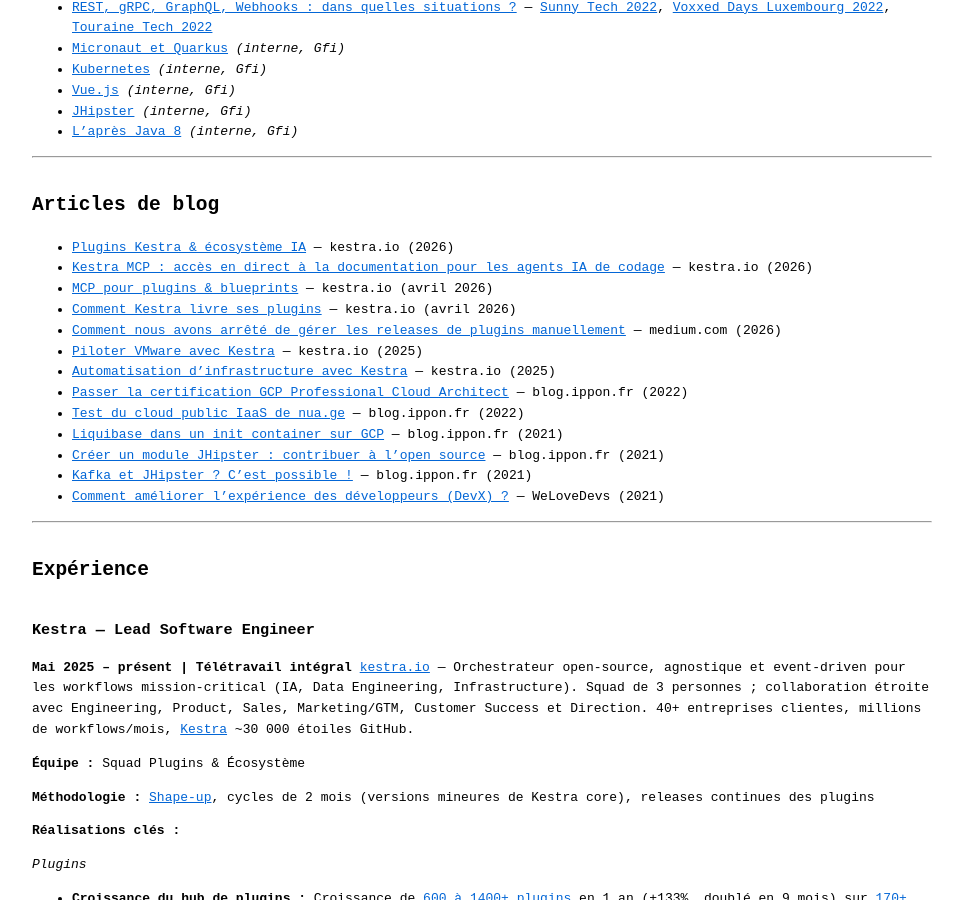
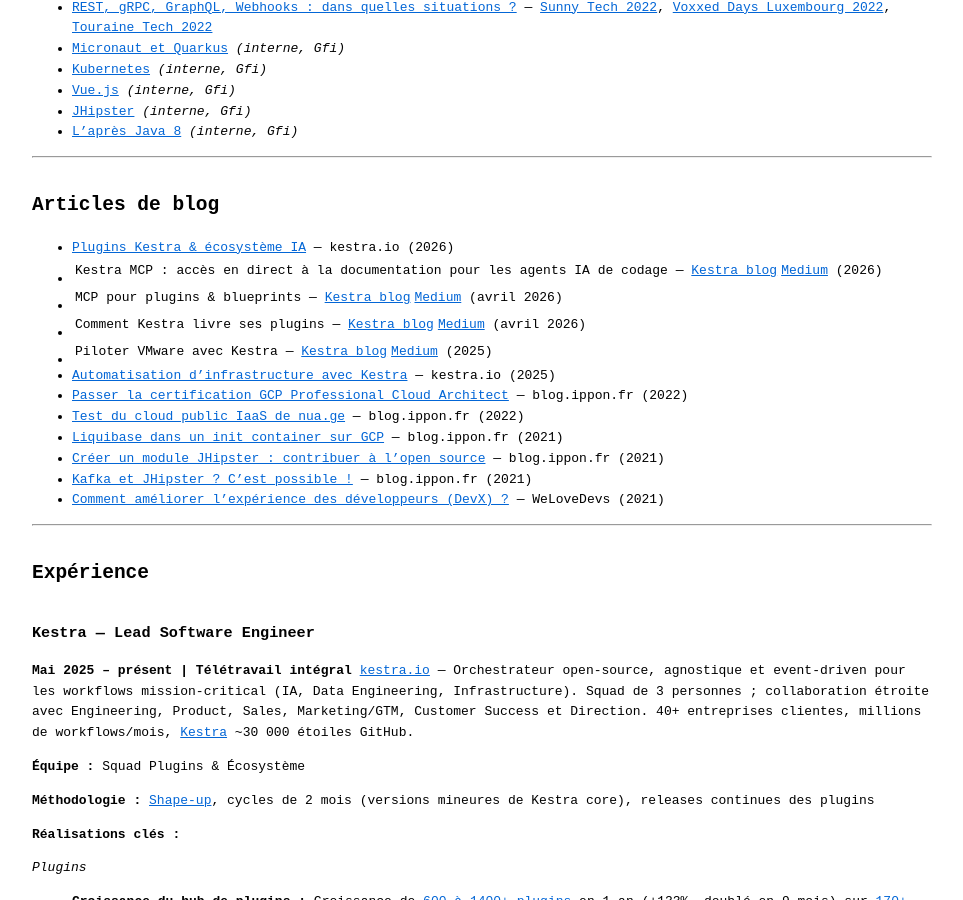
Before and after one commit to fdelbrayelle/fdelbrayelle.github.io, a Jekyll site: the page built from fr/cv.md, in a window 1280 px wide and 900 px high, scrolled down 977 px. Shown: the whole window, without its empty margins (158-1121 px from the left). Built offline with Jekyll 4.4.1, drawn with Linux system fonts in a browser that asks for light colours.

Commit message:
feat(cv): add Medium links for blog posts and merge How Kestra ships plugins entries
Add Medium cross-post links (Kestra blog | Medium format) for MCP for plugins & blueprints, Control VMware with Kestra, Kestra MCP Live Docs, and How Kestra ships plugins. Remove separate medium.com entry for the latter (was the Medium mirror of the same article).

```diff
--- a/_config.yml
+++ b/_config.yml
@@ -94,11 +94,10 @@
   <strong>Blog posts I have written:</strong>
 
   - [Kestra Plugins & AI Ecosystem](https://kestra.io/blogs/kestra-plugins-ai-ecosystem) — kestra.io (2026)
-  - [Kestra MCP: Live Documentation Access for AI Coding Agents](https://kestra.io/blogs/kestra-mcp-docs) — kestra.io (2026)
-  - [MCP for plugins & blueprints](https://kestra.io/blogs/2026-04-30-kestra-mcp-plugins-blueprints) — kestra.io (April 2026)
-  - [How Kestra ships plugins](https://kestra.io/blogs/2026-04-27-how-kestra-ships-plugins) — kestra.io (April 2026)
-  - [How we stopped managing plugin releases by hand](https://medium.com/kestra-engineering/how-we-stopped-managing-plugin-releases-by-hand-bce0ad23a43a) — medium.com (2026)
-  - [Control VMware with Kestra](https://kestra.io/blogs/control-vmware-with-kestra) — kestra.io (2025)
+  - Kestra MCP: Live Documentation Access for AI Coding Agents — [Kestra blog](https://kestra.io/blogs/kestra-mcp-docs) | [Medium](https://medium.com/kestra-engineering/kestra-mcp-live-documentation-access-for-ai-coding-agents-f355105eaed2) (2026)
+  - MCP for plugins & blueprints — [Kestra blog](https://kestra.io/blogs/2026-04-30-kestra-mcp-plugins-blueprints) | [Medium](https://medium.com/kestra-engineering/kestra-mcp-a-live-plugin-and-blueprint-catalog-for-ai-coding-agents-4afdc7e77e1f) (April 2026)
+  - How Kestra ships plugins — [Kestra blog](https://kestra.io/blogs/2026-04-27-how-kestra-ships-plugins) | [Medium](https://medium.com/kestra-engineering/how-we-stopped-managing-plugin-releases-by-hand-bce0ad23a43a) (April 2026)
+  - Control VMware with Kestra — [Kestra blog](https://kestra.io/blogs/control-vmware-with-kestra) | [Medium](https://medium.com/kestra-engineering/orchestrate-vmware-without-the-legacy-automation-layer-e3acbd13caa0) (2025)
   - [Infrastructure automation with Kestra](https://kestra.io/blogs/infra-automation) — kestra.io (2025)
   - [GCP Professional Cloud Architect certification](https://blog.ippon.fr/2022/08/03/gcp-professional-cloud-architect/) — blog.ippon.fr (2022)
   - [Testing the nua.ge IaaS public cloud](https://blog.ippon.fr/2022/02/25/test-du-cloud-public-iaas-de-nua-ge/) — blog.ippon.fr (2022)
--- a/fr/cv.md
+++ b/fr/cv.md
@@ -55,11 +55,10 @@
 ## Articles de blog
 
 - [Plugins Kestra & écosystème IA](https://kestra.io/blogs/kestra-plugins-ai-ecosystem) — kestra.io (2026)
-- [Kestra MCP : accès en direct à la documentation pour les agents IA de codage](https://kestra.io/blogs/kestra-mcp-docs) — kestra.io (2026)
-- [MCP pour plugins & blueprints](https://kestra.io/blogs/2026-04-30-kestra-mcp-plugins-blueprints) — kestra.io (avril 2026)
-- [Comment Kestra livre ses plugins](https://kestra.io/blogs/2026-04-27-how-kestra-ships-plugins) — kestra.io (avril 2026)
-- [Comment nous avons arrêté de gérer les releases de plugins manuellement](https://medium.com/kestra-engineering/how-we-stopped-managing-plugin-releases-by-hand-bce0ad23a43a) — medium.com (2026)
-- [Piloter VMware avec Kestra](https://kestra.io/blogs/control-vmware-with-kestra) — kestra.io (2025)
+- Kestra MCP : accès en direct à la documentation pour les agents IA de codage — [Kestra blog](https://kestra.io/blogs/kestra-mcp-docs) | [Medium](https://medium.com/kestra-engineering/kestra-mcp-live-documentation-access-for-ai-coding-agents-f355105eaed2) (2026)
+- MCP pour plugins & blueprints — [Kestra blog](https://kestra.io/blogs/2026-04-30-kestra-mcp-plugins-blueprints) | [Medium](https://medium.com/kestra-engineering/kestra-mcp-a-live-plugin-and-blueprint-catalog-for-ai-coding-agents-4afdc7e77e1f) (avril 2026)
+- Comment Kestra livre ses plugins — [Kestra blog](https://kestra.io/blogs/2026-04-27-how-kestra-ships-plugins) | [Medium](https://medium.com/kestra-engineering/how-we-stopped-managing-plugin-releases-by-hand-bce0ad23a43a) (avril 2026)
+- Piloter VMware avec Kestra — [Kestra blog](https://kestra.io/blogs/control-vmware-with-kestra) | [Medium](https://medium.com/kestra-engineering/orchestrate-vmware-without-the-legacy-automation-layer-e3acbd13caa0) (2025)
 - [Automatisation d'infrastructure avec Kestra](https://kestra.io/blogs/infra-automation) — kestra.io (2025)
 - [Passer la certification GCP Professional Cloud Architect](https://blog.ippon.fr/2022/08/03/gcp-professional-cloud-architect/) — blog.ippon.fr (2022)
 - [Test du cloud public IaaS de nua.ge](https://blog.ippon.fr/2022/02/25/test-du-cloud-public-iaas-de-nua-ge/) — blog.ippon.fr (2022)
```
Also changed, not shown: _data/fr_site.yml (+4 -5 lines), cv.md (+4 -5 lines).
